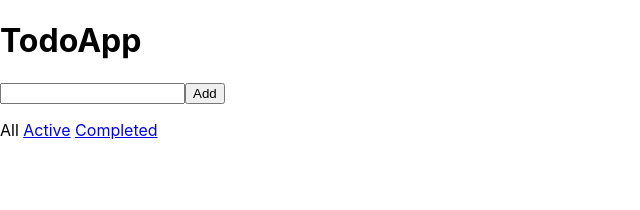
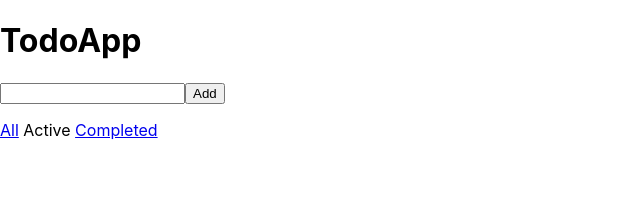
Before and after one commit to jpaulobneto/todo-app-temp, a React (Create React App) app: page /active in a window 1280 px wide. Shown: the top 210 px of the page, without its empty margins (0-640 px from the left). Built offline with nearby package versions, Linux system fonts and the light colour scheme.

Commit message:
Update Footer to interact with ReactRouter

```diff
--- /dev/null
+++ b/src/components/PageNotFound/PageNotFound.jsx
@@ -0,0 +1,3 @@
+import React from 'react';
+
+export const PageNotFound = () => <h1>Page not found.</h1>;
--- a/src/components/Root/Root.jsx
+++ b/src/components/Root/Root.jsx
@@ -1,9 +1,16 @@
 import React from 'react';
 import { Provider } from 'react-redux';
+import { BrowserRouter as Router, Route, Switch } from 'react-router-dom';
 import { TodoApp } from '../TodoApp/TodoApp';
+import { PageNotFound } from '../PageNotFound/PageNotFound';
 
 export const Root = ({ store }) => (
   <Provider store={store}>
-    <TodoApp />
+    <Router>
+      <Switch>
+        <Route exact path="/:filter?" component={TodoApp} />
+        <Route component={PageNotFound} />
+      </Switch>
+    </Router>
   </Provider>
 );
--- a/src/components/TodoApp/components/Footer/Footer.jsx
+++ b/src/components/TodoApp/components/Footer/Footer.jsx
@@ -1,17 +1,17 @@
 import React from 'react';
 import { FilterLink } from './component/FilterLink/FilterLink';
 
-export const Footer = ({ currentFilter, onFilterClick }) => (
+export const Footer = () => (
   <div className="footer">
-    <FilterLink currentFilter={currentFilter} filter="SHOW_ALL" onClick={onFilterClick}>
+    <FilterLink filter="all">
       All
     </FilterLink>
     {' '}
-    <FilterLink currentFilter={currentFilter} filter="SHOW_ACTIVE" onClick={onFilterClick}>
+    <FilterLink filter="active">
       Active
     </FilterLink>
     {' '}
-    <FilterLink currentFilter={currentFilter} filter="SHOW_COMPLETED" onClick={onFilterClick}>
+    <FilterLink filter="completed">
       Completed
     </FilterLink>
     {' '}
--- a/src/components/TodoApp/components/Footer/component/FilterLink/FilterLink.jsx
+++ b/src/components/TodoApp/components/Footer/component/FilterLink/FilterLink.jsx
@@ -1,17 +1,21 @@
 import React from 'react';
+import Types from 'prop-types';
+import { NavLink } from 'react-router-dom';
 
-export const FilterLink = ({
-  currentFilter, filter, children, onClick,
-}) => (currentFilter === filter ? (
-  <span>{children}</span>
-) : (
-  <a
-    href="#"
-    onClick={(ev) => {
-      ev.preventDefault();
-      onClick(filter);
+export const FilterLink = ({ filter, children }) => (
+  <NavLink
+    exact
+    to={`/${filter === 'all' ? '' : filter}`}
+    activeStyle={{
+      color: 'black',
+      textDecoration: 'none',
     }}
   >
     {children}
-  </a>
-));
+  </NavLink>
+);
+
+FilterLink.propTypes = {
+  filter: Types.string.isRequired,
+  children: Types.node.isRequired,
+};
```
